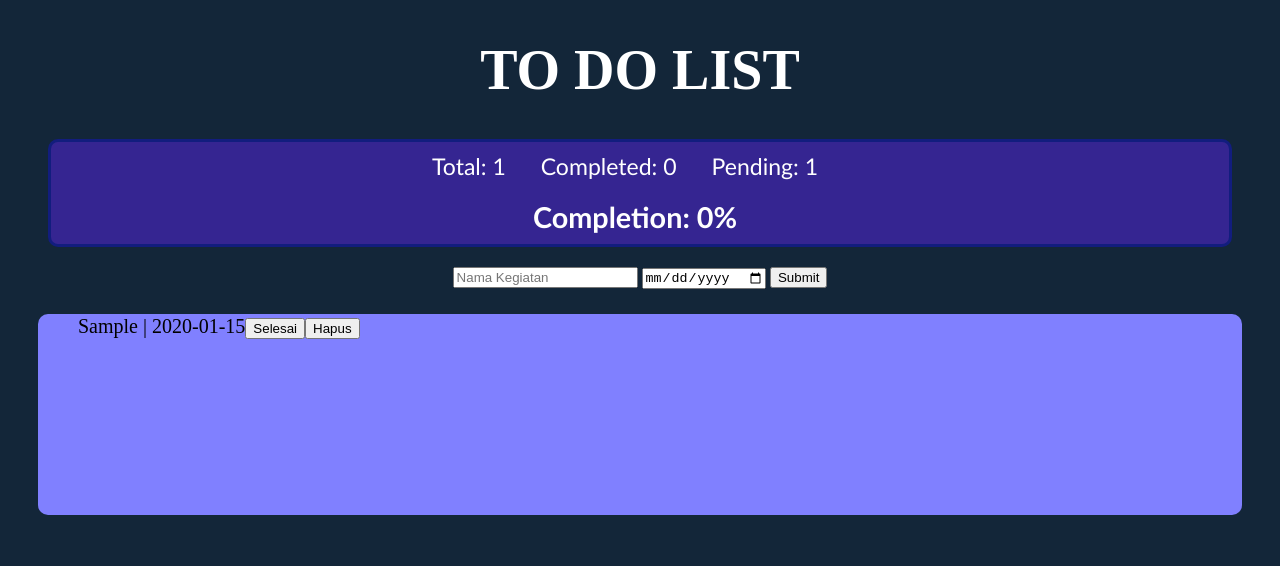
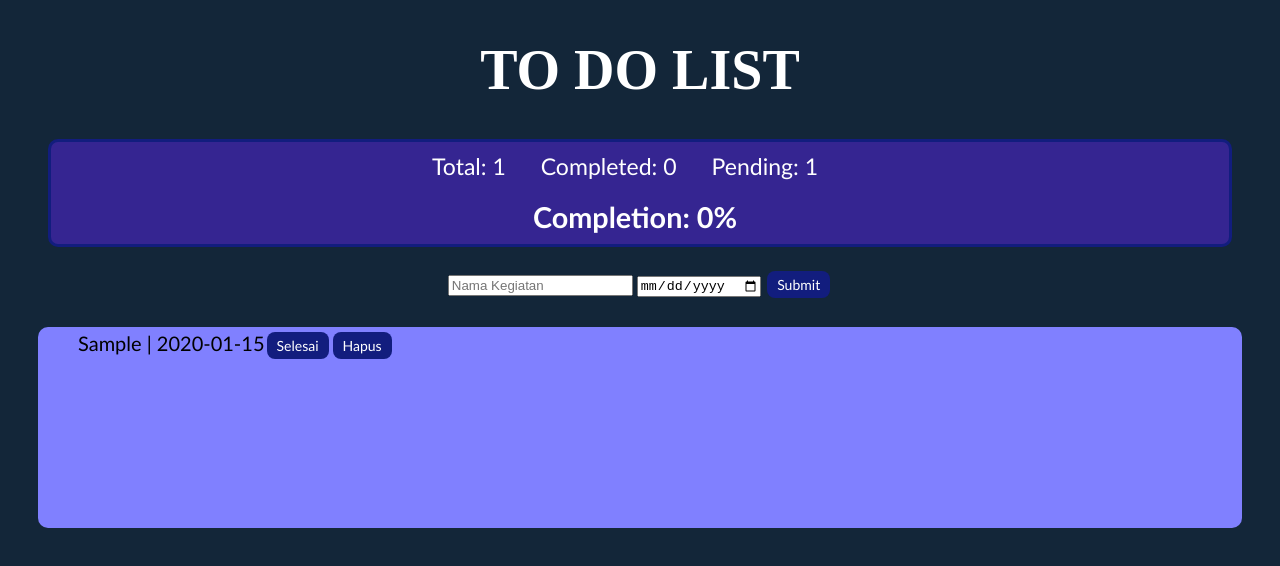
Before and after one commit to F4r15azhar/CodingCamp-24Nov25-FarisAzhar, a plain HTML site: page index.html in a window 1280 px wide. Both pictures are taken after typing "Sample", "2020-01-15" into the empty fields and a click on the button "Submit". Drawn offline with Linux system fonts and the light colour scheme.

Commit message:
tampilan style

```diff
--- a/CSS/style.css
+++ b/CSS/style.css
@@ -10,9 +10,37 @@
     background-color: rgba(0, 255, 156, 0.1);
     text-align: left;
 }
-.todolist {
+todolist {
     border: 10px solid #121d7e;
     font-family: 'Trebuchet MS', 'Lucida Sans Unicode', 'Lucida Grande', 'Lucida Sans', Arial, sans-serif;
-    background-color: #f0f8ff;
+    background-color: #000000;
     text-align: left;
 }
+
+span{
+    font-family: 'Trebuchet MS', 'Lucida Sans Unicode', 'Lucida Grande', 'Lucida Sans', Arial, sans-serif;
+    color: #000000;
+}
+
+button{
+    font-family: 'Trebuchet MS', 'Lucida Sans Unicode', 'Lucida Grande', 'Lucida Sans', Arial, sans-serif;
+    background-color: #121d7e;
+    color: white;
+    border: none;
+    padding: 5px 10px;
+    text-align: center;
+    text-decoration: none;
+    display: inline-block;
+    font-size: 14px;
+    margin: 4px 2px;
+    cursor: pointer;
+    border-radius: 8px;
+}
+
+selesai button{
+    background-color: #d18585;
+}
+
+hapus button{
+    background-color: #d18585;
+}
```
